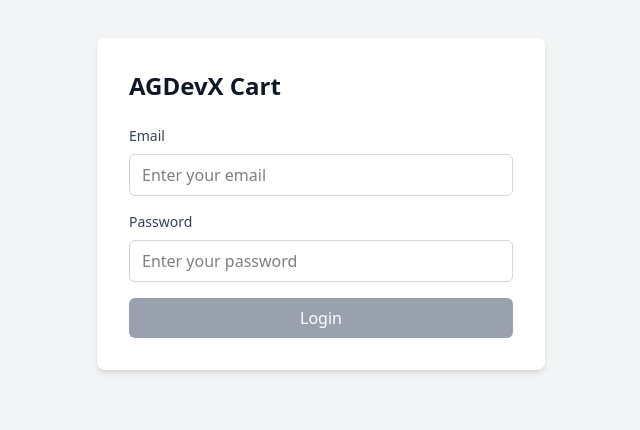
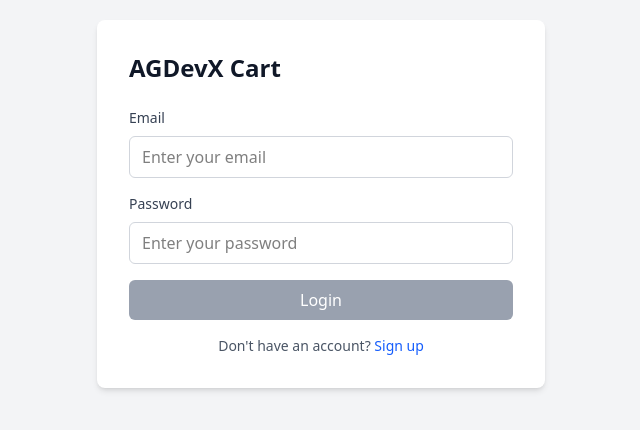
Before and after one commit to agdevx/Cart, a React (Vite) app in the folder frontend/: page /login in a window 1280 px wide. Shown: the part 196-626 px from the top of the page, without its empty margins (319-959 px from the left). Built offline with nearby package versions, Linux system fonts and the light colour scheme; no server answers.

Commit message:
feat: add sign-up link to login page

```diff
--- a/frontend/src/pages/login-page.tsx
+++ b/frontend/src/pages/login-page.tsx
@@ -2,7 +2,7 @@
 // ABOUTME: Simple username-only authentication for MVP
 
 import { useState } from 'react'
-import { useNavigate } from 'react-router-dom'
+import { useNavigate, Link } from 'react-router-dom'
 import { useLoginMutation } from '@/apis/agdevx-cart-api/auth/login.mutation'
 import { useAuth } from '@/auth/use-auth'
 
@@ -81,6 +81,13 @@
             </p>
           )}
         </form>
+        {/* Link to Register */}
+        <p className="mt-4 text-center text-sm text-gray-600">
+          Don't have an account?{' '}
+          <Link to="/register" className="text-blue-600 hover:text-blue-700 font-medium">
+            Sign up
+          </Link>
+        </p>
       </div>
     </div>
   )
```
Also changed, not shown: 1 other file (tests, documents, lock files or other folders).
